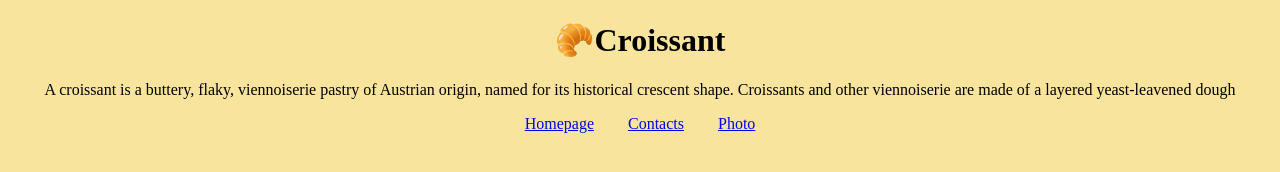
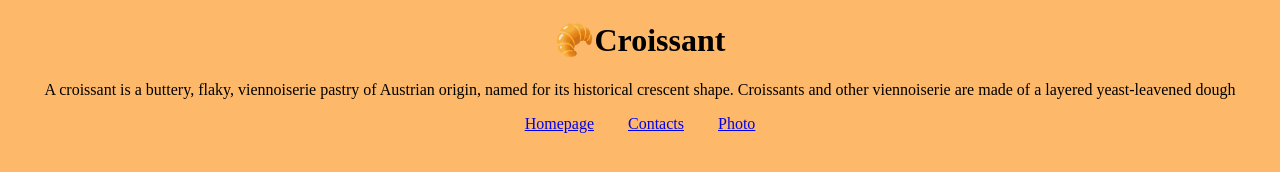
Before and after one commit to Egleta/Croissant, a plain HTML site: page index.html in a window 1280 px wide. Drawn offline with Linux system fonts and the light colour scheme.

Commit message:
Update style.css

```diff
--- a/src/style.css
+++ b/src/style.css
@@ -1,6 +1,6 @@
 body{
     text-align: center;
-    background-color: #F8E49C;
+    background-color: #fdb869;
 }
 a{
     padding: 15px;
```
